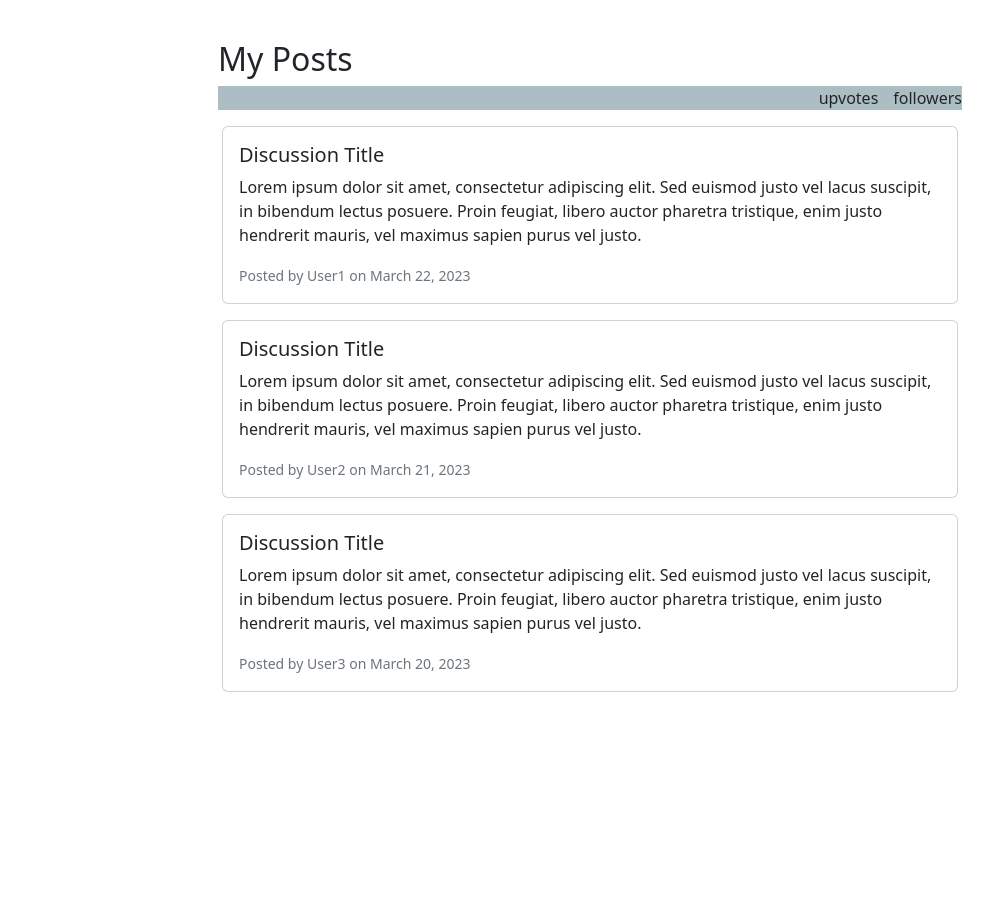
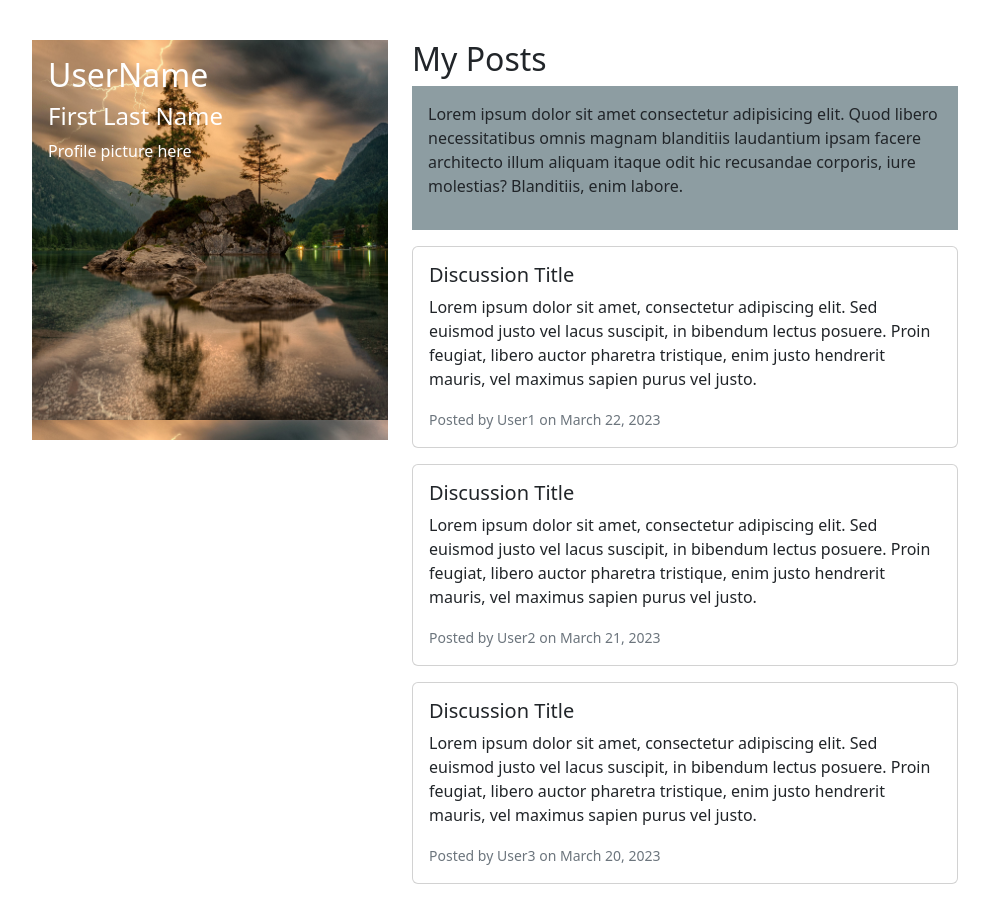
Before and after one commit to COSC360/project-Kaf-Mahir, a PHP site: page /profile.php in a window 1280 px wide. Shown: the part 110-1010 px from the top of the page, without its empty margins (50-1043 px from the left). Before the commit the page ends 802 px from the top, so only its background shows below. Run offline with PHP 8.4, Linux system fonts and the light colour scheme; some libraries are stand-ins or nearby versions.

Commit message:
profile page update

```diff
--- a/kaf/css/profile.css
+++ b/kaf/css/profile.css
@@ -6,16 +6,13 @@
     margin-top: 150px;
 }
 
-.interactions ul {
-    display: flex;
-    justify-content: flex-end;
-    background-color: rgba(90, 126, 138, 0.5);
-    gap: 15px;
+.bio {
+    background-color: rgba(28, 60, 71, 0.5);
+    padding: 1em;
+    margin-bottom: 1em;
 }
 
-.interactions ul li {
-    list-style: none;
-}
+
 .navbar-brand img {
     background-color: white;
     padding: 2px;
@@ -28,3 +25,14 @@
 .navbar-nav {
     display: flex;
 }
+
+.profile-banner {
+    background-image: url("../img/nature-3082832.jpg");
+    background-size: cover;
+    background-position: center;
+    background-position-y: -20px;
+    padding: 1em;
+    color: white;
+
+    height: 400px;
+}
--- a/kaf/profile.php
+++ b/kaf/profile.php
@@ -60,17 +60,21 @@
         </div>
     </nav>
     <div class="container myBlogs">
-            <div class="account col-lg-8 offset-lg-2">
-                <h2>My Posts</h2>
-                <div class="interactions">
-                    <ul>
-                        <li>upvotes</li>
-                        <li>followers</li>
-                    </ul>
+  <div class="row">
+    <div class="col-lg-4">
+      <div class="profile-banner">
+        <h2>UserName</h2>
+        <h4>First Last Name</h4>
+        <p>Profile picture here</p>
       </div>
     </div>
-            <div class="row">
-                <div class="col-lg-8 offset-lg-2">
+    <div class="col-lg-6">
+      <div class="account">
+        <h2>My Posts</h2>
+        <div class="bio card-body">
+            <p>Lorem ipsum dolor sit amet consectetur adipisicing elit. Quod libero necessitatibus omnis magnam blanditiis laudantium ipsam facere architecto illum aliquam itaque odit hic recusandae corporis, iure molestias? Blanditiis, enim labore.</p>
+        </div>
+      </div>
       <div class="card mb-3">
         <div class="card-body">
           <h5 class="card-title">Discussion Title</h5>
@@ -98,6 +102,7 @@
 
 
 
+
 </div>
     <footer>
 
--- a/kaf/results.php
+++ b/kaf/results.php
@@ -1,5 +1,4 @@
 <?php
-require '../config/db.php';
 require '../controllers/auth.php';
 ?>
 
```
Lines whose indentation alone changed are shown as unchanged.
